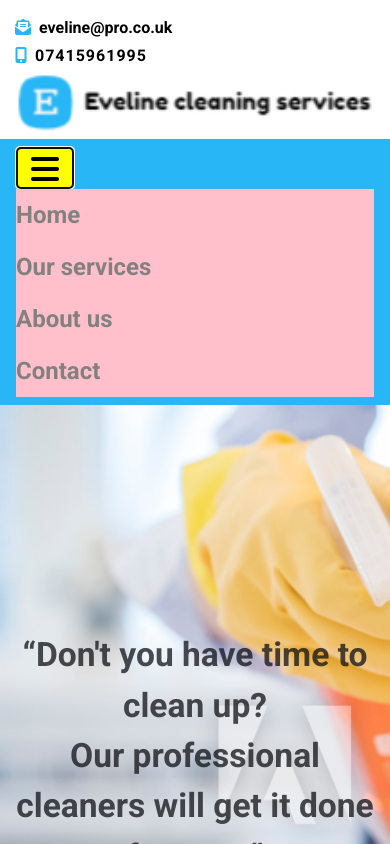
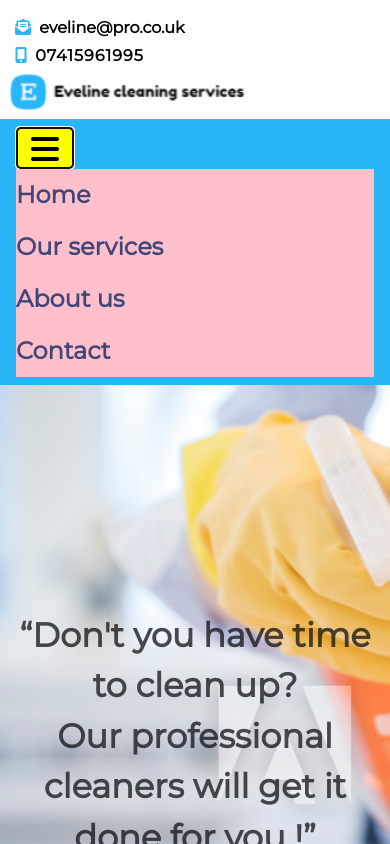
Before and after one commit to pilecki/eveline_cleaning_services, a plain HTML site: page index.html in a window 390 px wide. Both pictures are taken after a click on the button "Toggle navigation". Shown: the top 844 px of the page. Drawn offline with nearby package versions, Linux system fonts and the light colour scheme.

Commit message:
Changed font style and colour; center nav items on small screens; changed the logo's width on sm screens;

```diff
--- a/css/style.css
+++ b/css/style.css
@@ -1,5 +1,5 @@
 body {
-    font-family: 'Roboto', sans-serif;
+    font-family: 'Montserrat', sans-serif;
     background-color: #ffffff;
     color: black;
 }
@@ -27,6 +27,21 @@ body {
 .font-color-blue{
     color: #28b6f6 !important;
 }
+
+@media only screen and (max-width: 767px) {
+    .w-65 {
+    width: 65%;
+}
+
+}
+@media (max-width: 767px) {
+.center-nav-items {
+    margin-left: auto!important;
+    margin-right: auto!important;
+}
+}
+
+
 /* Logo and contact */
 
 @media only screen and (min-width: 768px){
@@ -67,13 +82,6 @@ body {
 
 }
 
-.navbar .navbar-brand{
-    color: #838080;
-    font-family: 'Noto Sans KR', sans-serif;
-    font-weight: bold;
-    padding-left: 4.5%;
-    font-size: 1.5rem;
-}
 .navbar .navbar-brand:hover{
     color:darkgrey;
 }
@@ -84,9 +92,10 @@ body {
 }
 
 #navbarNav > ul > li > a{
-    color: #838080;
+    color: #404777;
     font-weight: bold;
     font-size: 1.5rem;
+    /* font-family: 'Montserrat', sans-serif; */
 }
 
 
--- a/index.html
+++ b/index.html
@@ -6,8 +6,7 @@
     <meta name="viewport" content="width=device-width, initial-scale=1.0">
     <meta http-equiv="X-UA-Compatible" content="ie=edge">
     <link rel="stylesheet" href="https://stackpath.bootstrapcdn.com/bootstrap/4.5.2/css/bootstrap.min.css" integrity="sha384-JcKb8q3iqJ61gNV9KGb8thSsNjpSL0n8PARn9HuZOnIxN0hoP+VmmDGMN5t9UJ0Z" crossorigin="anonymous">
-    <link href="https://fonts.googleapis.com/css?family=Roboto:400,700&display=swap" rel="stylesheet">
-    <link href="https://fonts.googleapis.com/css?family=Noto+Sans+KR:400,500,700&display=swap" rel="stylesheet">
+    <link href="https://fonts.googleapis.com/css2?family=Montserrat&display=swap" rel="stylesheet">
     <link rel="stylesheet" href="css/style.css" type="text/css" />
     <title>Eveline Cleaning Services</title>
 </head>
@@ -17,7 +16,7 @@
     <!--Navbar-->
 
     <header>
-            <div class="container pt-3 pb-md-4">
+            <div class="container-md pt-3 pb-md-4">
                 <div class="d-none d-md-inline-block pt-2">
                     <span class=""><img src="../images/logo6.jpg"></span>
                 </div>
@@ -42,11 +41,8 @@
                 </div>
             </div>
             <!-- Logo -->
-            <div class="container-fluid d-block d-md-none">
-                    <div>
-                        <img src="../images/logo6.jpg">
-                    </div>
-
+            <div class="container-fluid pl-2 d-block d-md-none">
+                <img src="../images/logo6.jpg" class="w-65">
             </div>
         <nav class="navbar navbar-expand-sm bg-color3 mt-2">
 
@@ -56,17 +52,17 @@
             </button>
 
             <div class="collapse navbar-collapse change" id="navbarNav">
-                <ul class="navbar-nav ml-auto font-black">
-                    <li class="nav-item active">
+                <ul class="navbar-nav center-nav-items ml-md-auto font-black">
+                    <li class="nav-item active pr-3">
                         <a class="nav-link" href="#">Home<span class="sr-only">(current)</span></a>
                     </li>
-                    <li class="nav-item">
+                    <li class="nav-item pr-2">
                         <a class="nav-link" href="#our-services">Our services</a>
                     </li>
-                    <li class="nav-item">
+                    <li class="nav-item pr-2">
                         <a class="nav-link" href="#about">About us</a>
                     </li>
-                    <li class="nav-item">
+                    <li class="nav-item pr-2">
                         <a class="nav-link" href="#contact">Contact</a>
                     </li>
                 </ul>
```
